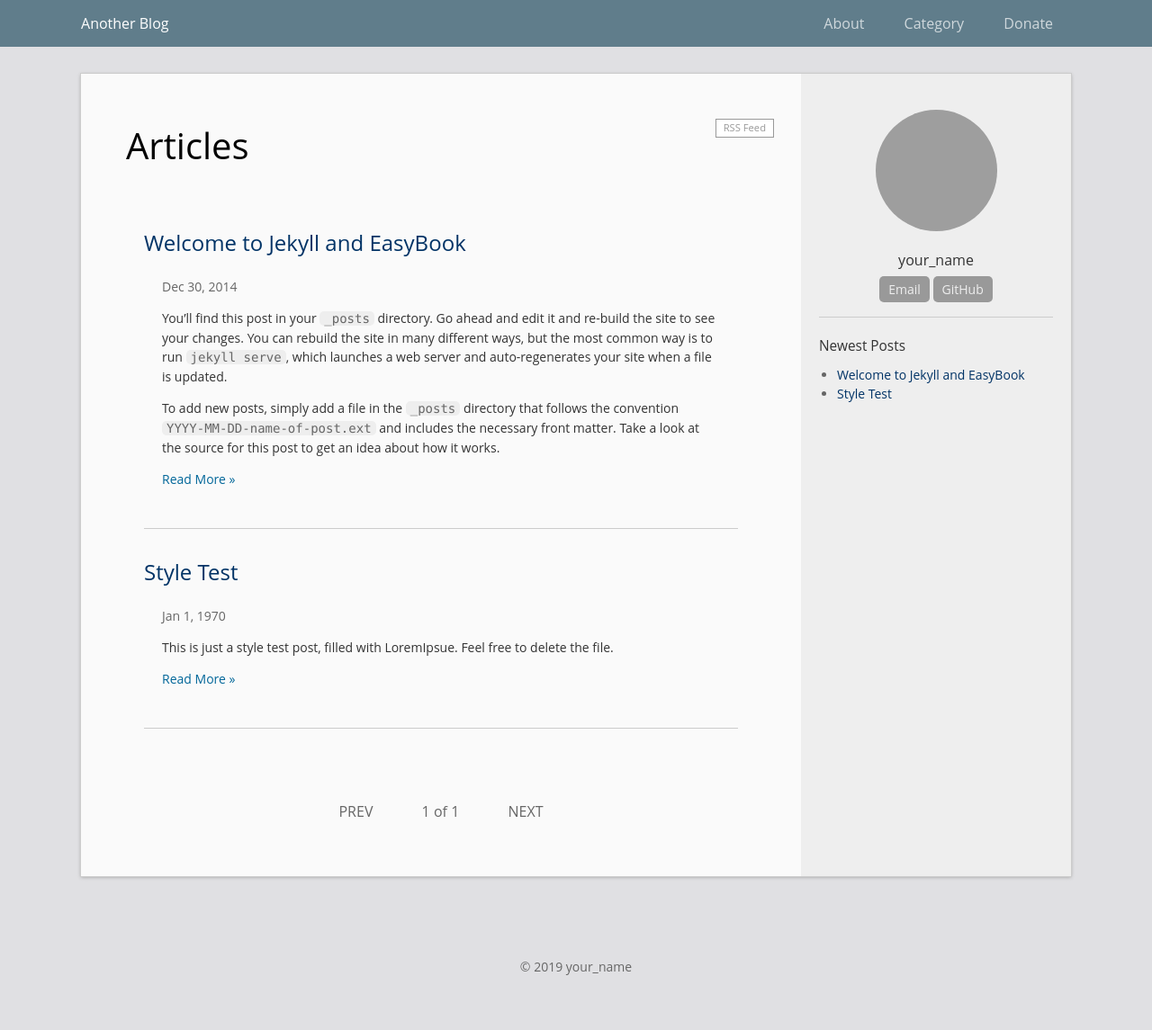
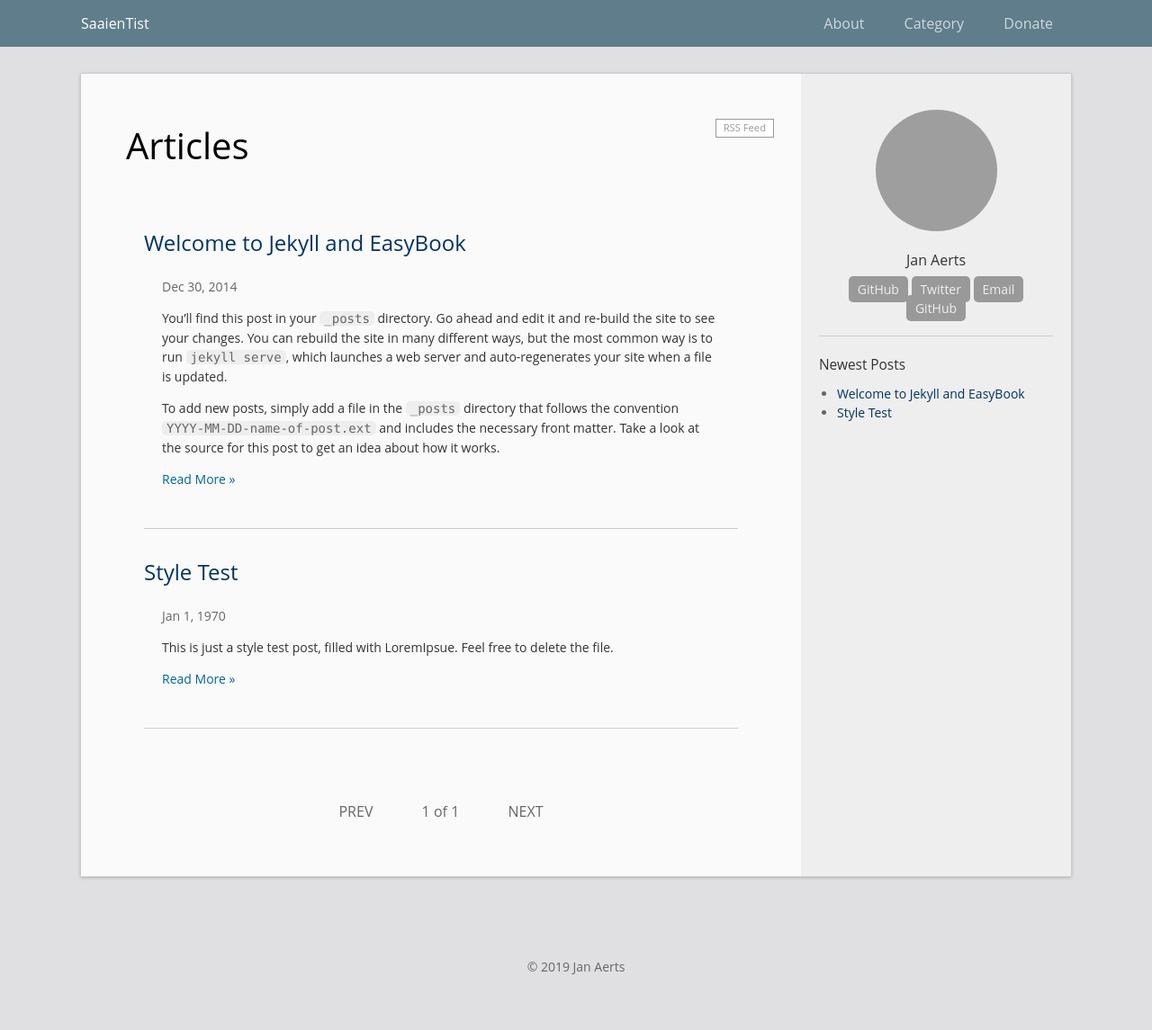
Before and after one commit to jandot/jandot.github.io, a Jekyll site: the page built from index.html, in a window 1280 px wide. Shown: the whole page at 90% size. Built offline with Jekyll 4.4.1, drawn with Linux system fonts in a browser that asks for light colours; the list of posts is cut into pages by our own code; grey boxes are pictures that could not be loaded.

Commit message:
Update _config.html

```diff
--- a/_config.yml
+++ b/_config.yml
@@ -1,21 +1,21 @@
 # Site settings
-title: Another Blog
-url: "http://laobubu.github.io"    # the protocol and hostname of your site, eg. `http://laobubu.github.io`
-baseurl: "/jekyll-theme-EasyBook" # the prefix of your site uri, eg. `"/jekyll-theme-EasyBook"` or empty string `""`
+title: SaaienTist
+url: "http://jandot.github.io"
+baseurl: "" # the prefix of your site uri, eg. `"/jekyll-theme-EasyBook"` or empty string `""`
 #timezone: Asia/Chongqing
 description: >
-  One or more sentences introducing this blog.
+  SaaienTist blog 2.0, probably on personal productivity, programming, data science. And other stuff.
 
 # Your information
-email: your_email@example.com
-author: your_name
-avatar: "//www.gravatar.com/avatar/your_email_md5?d=mm&s=135"
-profile: One sentence introducing yourself.
-#twitter_username: twitter_username
-#github_username:  github_username
+email: jan.aerts@gmail.com
+author: Jan Aerts
+avatar: "//www.gravatar.com/avatar/jan.aerts@gmail.com"
+profile: Professor Data Science & Visual Analytics.
+twitter_username: jandot
+github_username:  jandot
 profile_links:
-  Email: "mailto:your_email@example.com"
-  GitHub: "https://github.com/laobubu/jekyll-theme-EasyBook"
+  Email: "mailto:jan.aerts@gmail.com"
+  GitHub: "https://github.com/jandot"
   # You can add more profile links above, or edit _includes/sidebar.html
 
 # Comment Service (Disqus or 多说)
```
